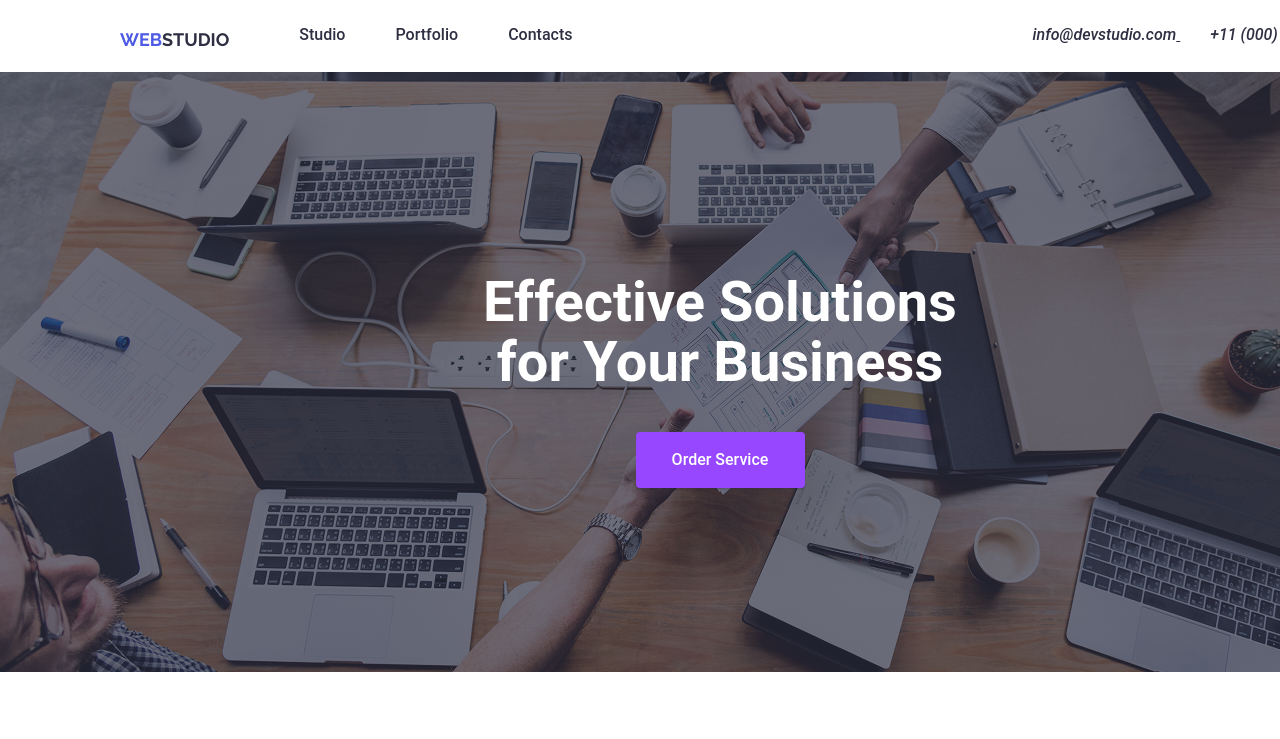
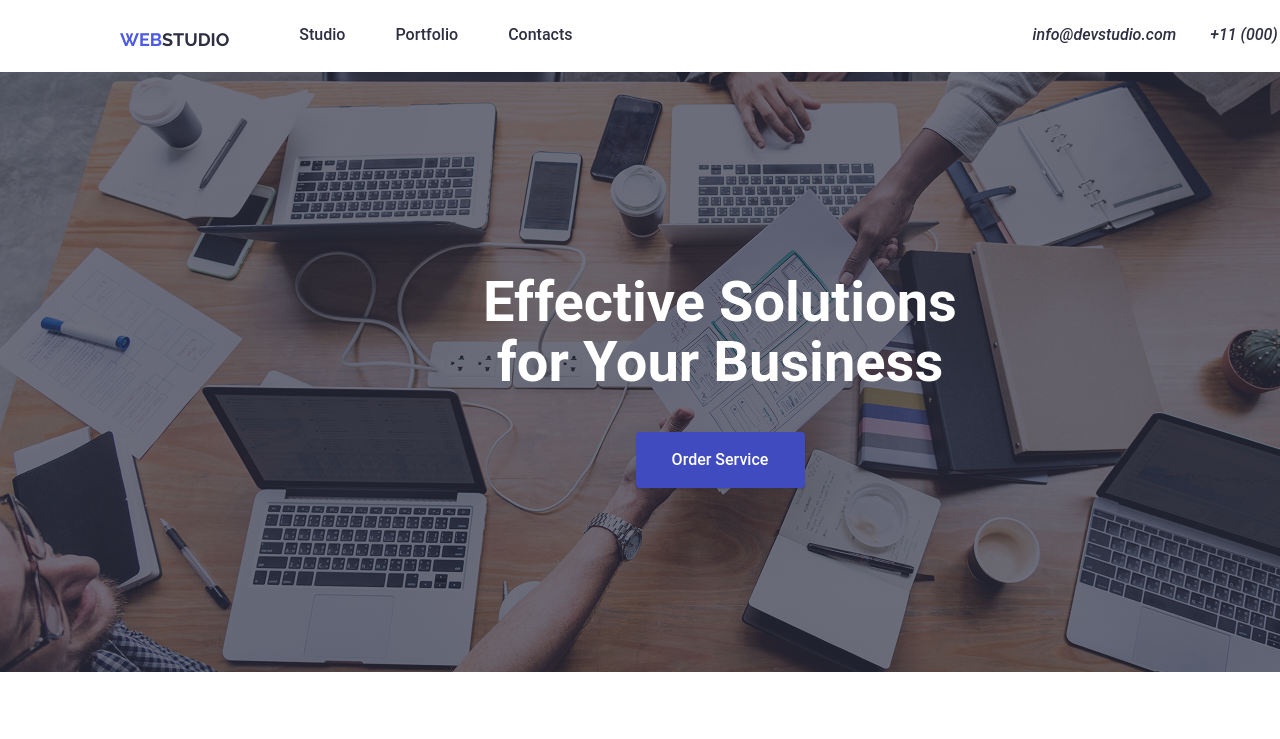
Before and after one commit to tugbabostanci/goit-markup-hw-04, a plain HTML site: page index.html in a window 1280 px wide. In both pictures the pointer is over the button "Order Service". Shown: the top 739 px of the page. Drawn offline with nearby package versions, Linux system fonts and the light colour scheme.

Commit message:
Update styles.css

```diff
--- a/css/styles.css
+++ b/css/styles.css
@@ -1,5 +1,5 @@
 ::after{
-    text-decoration: underline;
+    text-decoration:;
     content:" ";
 }
 body {
@@ -322,7 +322,7 @@ a:hover, a:focus {
 
 .os-button:hover {
 
-    background-color: rgba(151, 71, 255, 1);
+    background-color: rgba(64, 75, 191, 1);
     box-shadow: 0px 2px 1px 0px rgba(46, 47, 66, 0.08), 0px 1px 1px 0px rgba(46, 47, 66, 0.16);
     transition: background-color 250ms cubic-bezier(0.4, 0, 0.2, 1),
                 box-shadow 250ms cubic-bezier(0.4, 0, 0.2, 1);
```
